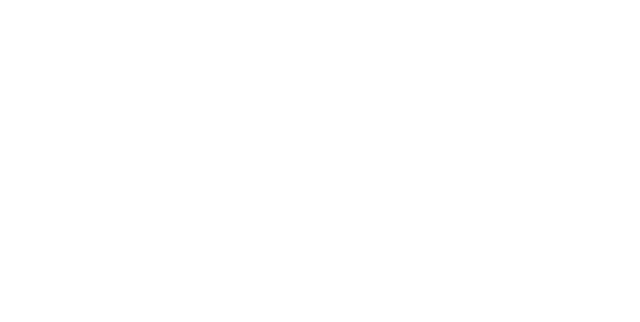
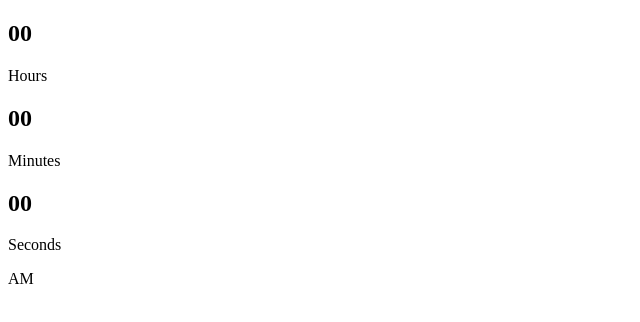
Before and after one commit to Md-FarhadHossain/digital-clock, a plain HTML site: page index.html in a window 1280 px wide. Shown: the whole page, without its empty margins (0-640 px from the left). Drawn offline with Linux system fonts and the light colour scheme.

Commit message:
html part done

```diff
--- a/index.html
+++ b/index.html
@@ -10,6 +10,37 @@
 </head>
 <body>
 
+    <main>
+        <div class="container">
+            <!-- Clock content -->
+
+            <!-- Hours -->
+            <div>
+                <h2 id="hours">00</h2>
+                <p>Hours</p>
+            </div>
+
+            <!-- Minutes -->
+            <div>
+                <h2 id="minute">00</h2>
+                <p>Minutes</p>
+            </div>
+
+            <!-- Seconds -->
+            <div>
+                <h2 id="seconds">00</h2>
+                <p>Seconds</p>
+            </div>
+
+            <!-- Status -->
+            <div>
+                <span>AM</span>
+            </div>
+
+            <!-- Clock content end -->
+        </div>
+    </main>
+
 
     <!-- Javascript -->
 </body>
```
